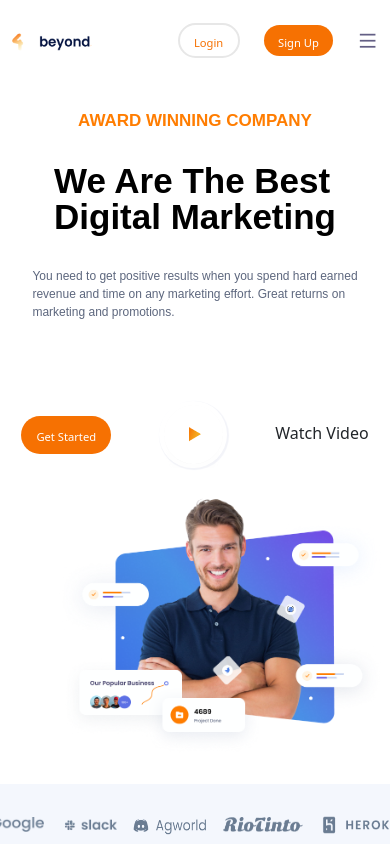
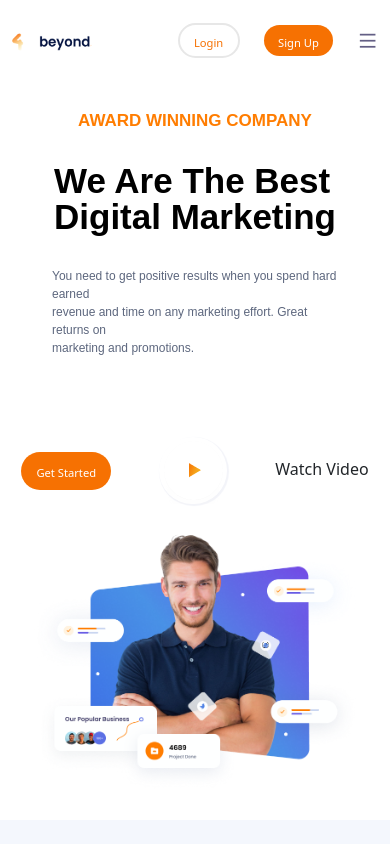
Before and after one commit to linhtiendev/Intern_TTTN, a React (Create React App) app in the folder frontend/: page /home in a window 390 px wide. Shown: the top 844 px of the page. Built offline with nearby package versions, Linux system fonts and the light colour scheme; a web font is replaced by a local one.

Commit message:
fix: responsive homepage

```diff
--- a/frontend/src/components/ListLogo/listlogo.css
+++ b/frontend/src/components/ListLogo/listlogo.css
@@ -99,3 +99,63 @@
         height: 22px;
     }
  }
+
+ @media only screen and (max-width: 576px) {
+    .list__logo-content {
+        gap: 0.8rem !important;
+    }
+    .list__logo-google {
+        width: 67.53px;
+        height: 14.37px;
+    }
+
+    .list__logo-slack {
+        width: 58px;
+        height: 19px;
+    }
+
+    .list__logo-discord {
+        width: 72px;
+        height: 21px;
+    }
+
+    .list__logo-riotinto {
+        width: 78px;
+        height: 14px;
+    }
+
+    .list__logo-heroku {
+        width: 78px;
+        height: 21px;
+    }
+ }
+
+  @media only screen and (max-width: 450px) {
+    .list__logo-content {
+        gap: 0.7rem !important;
+    }
+    .list__logo-google {
+        width: 60.53px;
+        height: 13.37px;
+    }
+
+    .list__logo-slack {
+        width: 50px;
+        height: 18px;
+    }
+
+    .list__logo-discord {
+        width: 64px;
+        height: 20px;
+    }
+
+    .list__logo-riotinto {
+        width: 70px;
+        height: 13px;
+    }
+
+    .list__logo-heroku {
+        width: 70px;
+        height: 20px;
+    }
+ }
--- a/frontend/src/services/ServiceCard.jsx
+++ b/frontend/src/services/ServiceCard.jsx
@@ -13,7 +13,10 @@
                 </div>
                 <h5>{title}</h5>
                 {/* <p>{desc}</p> */}
-                <p dangerouslySetInnerHTML={{ __html: desc }} />
+                <p
+                    className="section__subtitle"
+                    dangerouslySetInnerHTML={{ __html: desc }}
+                />
             </div>
         </>
     );
--- a/frontend/src/services/servicecard.css
+++ b/frontend/src/services/servicecard.css
@@ -34,6 +34,9 @@
     text-align: center;
     font-size: 0.9rem;
     color: var(--text-color);
+}
+.section__subtitle {
+    padding: 0 40px;
 }
 
 @media only screen and (max-width: 1400px){
--- a/frontend/src/styles/home.css
+++ b/frontend/src/styles/home.css
@@ -320,6 +320,11 @@
 }
 
 @media only screen and (max-width: 768px) {
+    /* -- hero -- */
+    .hero__content-img img {
+        margin-left: 0px;
+    }
+    /* -- hero -- */
     .subtitle_btn-box {
         margin-top: 15px;
         padding: 7px 15px !important;
```
